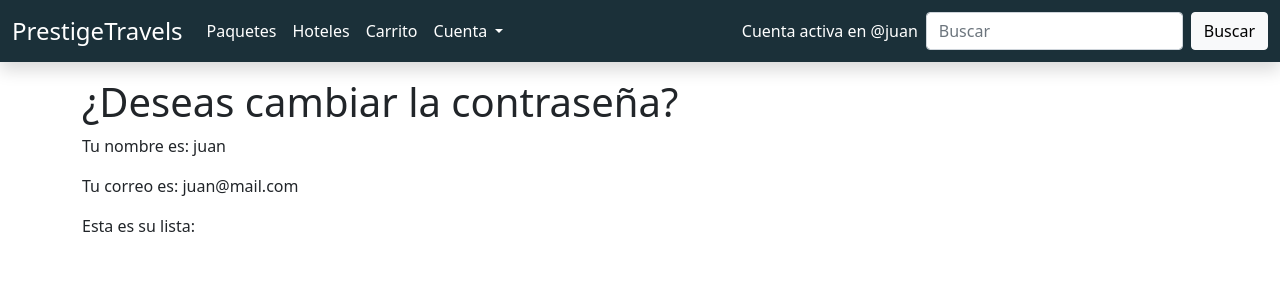
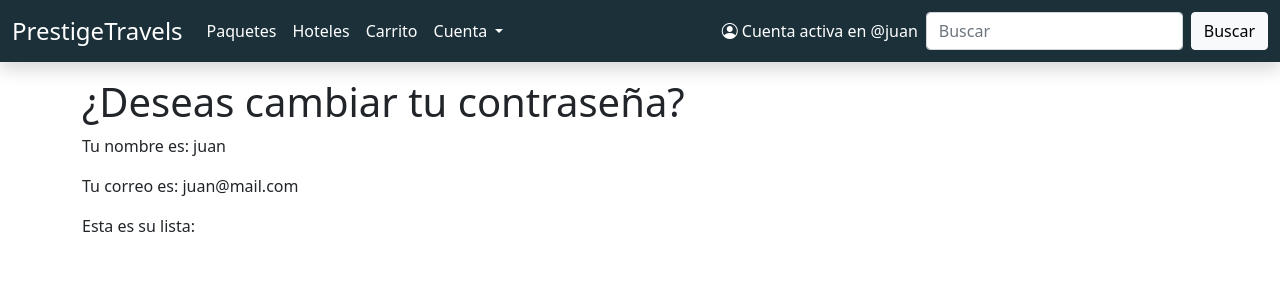
Before and after one commit to doorkaz/INF239-Bases-de-datos, a PHP site: page /cuenta.php in a window 1280 px wide. Shown: the top 300 px of the page. Run offline with PHP 8.4, Linux system fonts and the light colour scheme; a user stored in the database is signed in.

Commit message:
nose q era

```diff
--- a/mitarea/PHP/cuenta.php
+++ b/mitarea/PHP/cuenta.php
@@ -19,6 +19,8 @@
 	<link rel = "stylesheet" type = "text/css" href = "../css/navbar.css">
     <!-- BOOTSTRAP -->
     <link href="https://cdn.jsdelivr.net/npm/bootstrap@5.0.2/dist/css/bootstrap.min.css" rel="stylesheet" integrity="sha384-EVSTQN3/azprG1Anm3QDgpJLIm9Nao0Yz1ztcQTwFspd3yD65VohhpuuCOmLASjC" crossorigin="anonymous">
+	<!-- BOOTSTRAP FONT ICON -->
+	<link rel="stylesheet" href="https://cdn.jsdelivr.net/npm/bootstrap-icons@1.5.0/font/bootstrap-icons.css">
 </head>
 
 <body class="index">
@@ -53,7 +55,7 @@
 
 				</ul>
 				<span class="navbar-text me-2" style="color: white">
-					Cuenta activa en @<?=$_SESSION['Nombre']?>
+					<i class="bi bi-person-circle"></i> Cuenta activa en @<?=$_SESSION['Nombre']?>
 				</span>
 				<form class="d-flex">
 					<input class="form-control me-2" style="color: #1b3039" type="search" placeholder="Buscar" aria-label="Search">
@@ -65,7 +67,7 @@
 
     <div class="container my-3">
         <div class="row">
-            <h1>¿Deseas cambiar la contraseña?</h1>
+            <h1>¿Deseas cambiar tu contraseña?</h1>
             <p>Tu nombre es: <?=$_SESSION['Nombre']?></p>
             <p>Tu correo es: <?=$_SESSION['Correo']?></p>
             <p>Esta es su lista:</p>
--- a/mitarea/PHP/index.php
+++ b/mitarea/PHP/index.php
@@ -53,7 +53,7 @@
 					</li>
 				</ul>
 				<span class="navbar-text me-2" style="color: white">
-					Cuenta activa en @<?=$_SESSION['Nombre']?>
+					<i class="bi bi-person-circle"></i> Cuenta activa en <?=$_SESSION['Nombre']?>
 				</span>
 				<form class="d-flex">
 					<input class="form-control me-2" style="color: #1b3039" type="search" placeholder="Buscar" aria-label="Search">
```
